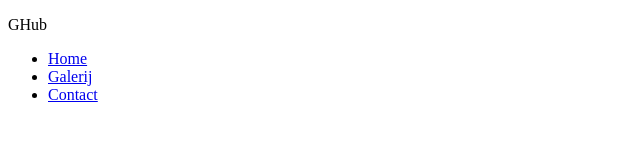
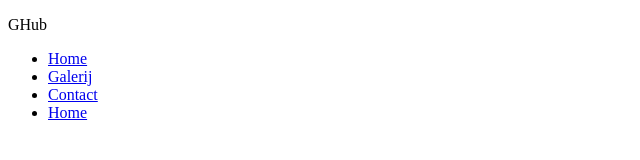
Before and after one commit to ruben42069/opdrachtGithub, a plain HTML site: page index.html in a window 1280 px wide. Shown: the full height of the page, 0-640 px from the left. Drawn offline with Linux system fonts and the light colour scheme.

Commit message:
Update index.html

```diff
--- a/index.html
+++ b/index.html
@@ -14,6 +14,7 @@
         <li><a href="ruben.html">Home</a></li>
         <li><a href="VictorNaeyaert.html">Galerij</a></li>
         <li><a href="contact.html">Contact</a></li>
+        <li><a href="indexOwen.html">Home</a></li>
       </ul>
     </nav>
     <main>
```
